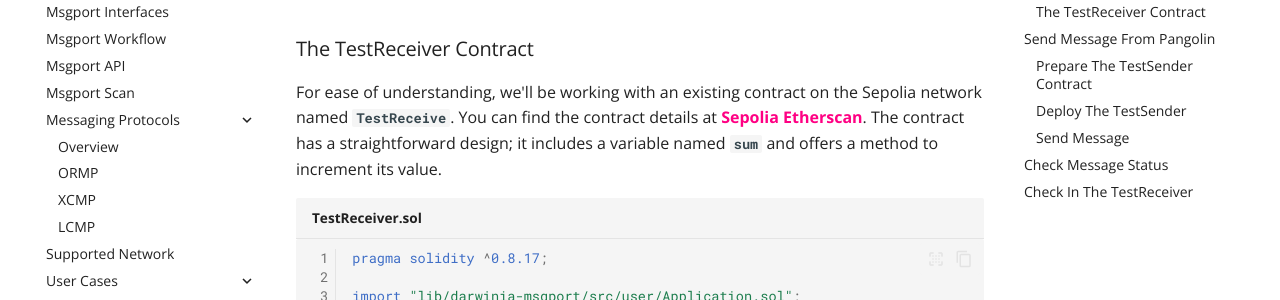
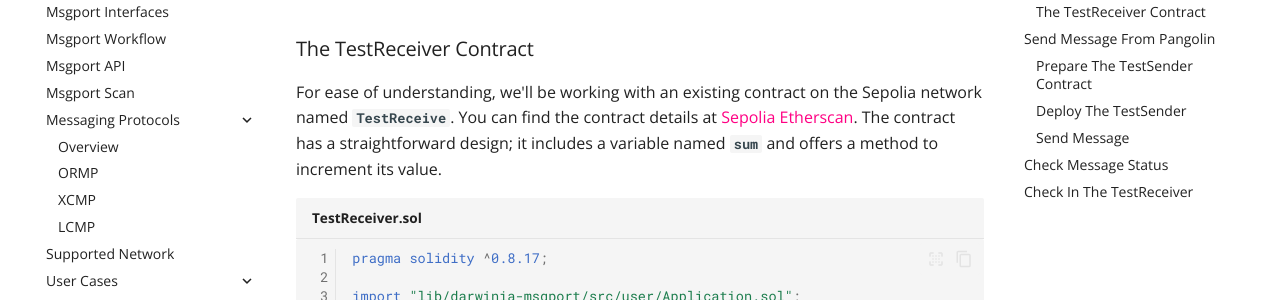
Before and after one commit to darwinia-network/docs, an MkDocs documentation site: the page built from docs/msgport/tutorial/remix-demo.md, in a window 1280 px wide and 900 px high, scrolled down 563 px. Shown: the part 150-450 px from the top of the window. Built offline with MkDocs 1.6.1 and Material for MkDocs 9.7.7, drawn with Linux system fonts in a browser that asks for light colours; comment, search, counter and statistics services are not loaded.

Commit message:
Fix invalid notion link (#21)

````diff
--- a/docs/msgport/tutorial/remix-demo.md
+++ b/docs/msgport/tutorial/remix-demo.md
@@ -10,7 +10,7 @@
 
 ### The TestReceiver Contract
 
-For ease of understanding, we'll be working with an existing contract on the Sepolia network named **`TestReceive`**. You can find the contract details at **[Sepolia Etherscan](https://sepolia.etherscan.io/address/0xb115b479ef7cbaeae5a69aae93adb0287adaa32c#code)**. The contract has a straightforward design; it includes a variable named **`sum`** and offers a method to increment its value.
+For ease of understanding, we'll be working with an existing contract on the Sepolia network named **`TestReceive`**. You can find the contract details at [Sepolia Etherscan](https://sepolia.etherscan.io/address/0xb115b479ef7cbaeae5a69aae93adb0287adaa32c#code). The contract has a straightforward design; it includes a variable named **`sum`** and offers a method to increment its value.
 
 ```solidity linenums="1" title="TestReceiver.sol"
 
@@ -79,7 +79,7 @@
 
 ### Deploy The TestSender
 
-After successfully compiling **`TestSender.sol`**, the next step is to deploy it on the Pangolin testnet. Switch your wallet to the Pangolin network, if you need information on how to do this, consult the **[network details](https://docs.darwinia.network/pangolin-chain-1e9ac8b09e874e8abd6a7f18c096ca6a#47cab1dccc194ab8b83631cbf5aaaf24)**. The contract requires a parameter for the constructor **`address port`**, which is the address of the ORMP port, a constant across all networks. Enter **`0x0000000005d961F950adA391C1511c92bbc64D9F`** as the parameter and click the deploy button to deploy the contract on the Pangolin testnet. To monitor the transaction status, you may also visit the [Pangolin Subscan](https://pangolin.subscan.io/).
+After successfully compiling **`TestSender.sol`**, the next step is to deploy it on the Pangolin testnet. Switch your wallet to the Pangolin network, if you need information on how to do this, consult the [network details](../../evm/chains/pangolin.md#network-info). The contract requires a parameter for the constructor **`address port`**, which is the address of the ORMP port, a constant across all networks. Enter **`0x0000000005d961F950adA391C1511c92bbc64D9F`** as the parameter and click the deploy button to deploy the contract on the Pangolin testnet. To monitor the transaction status, you may also visit the [Pangolin Subscan](https://pangolin.subscan.io/).
 
 
 ![msgport-tutorial-remix-2](../../images/msgport-tutorial-remix-2.png)
````
